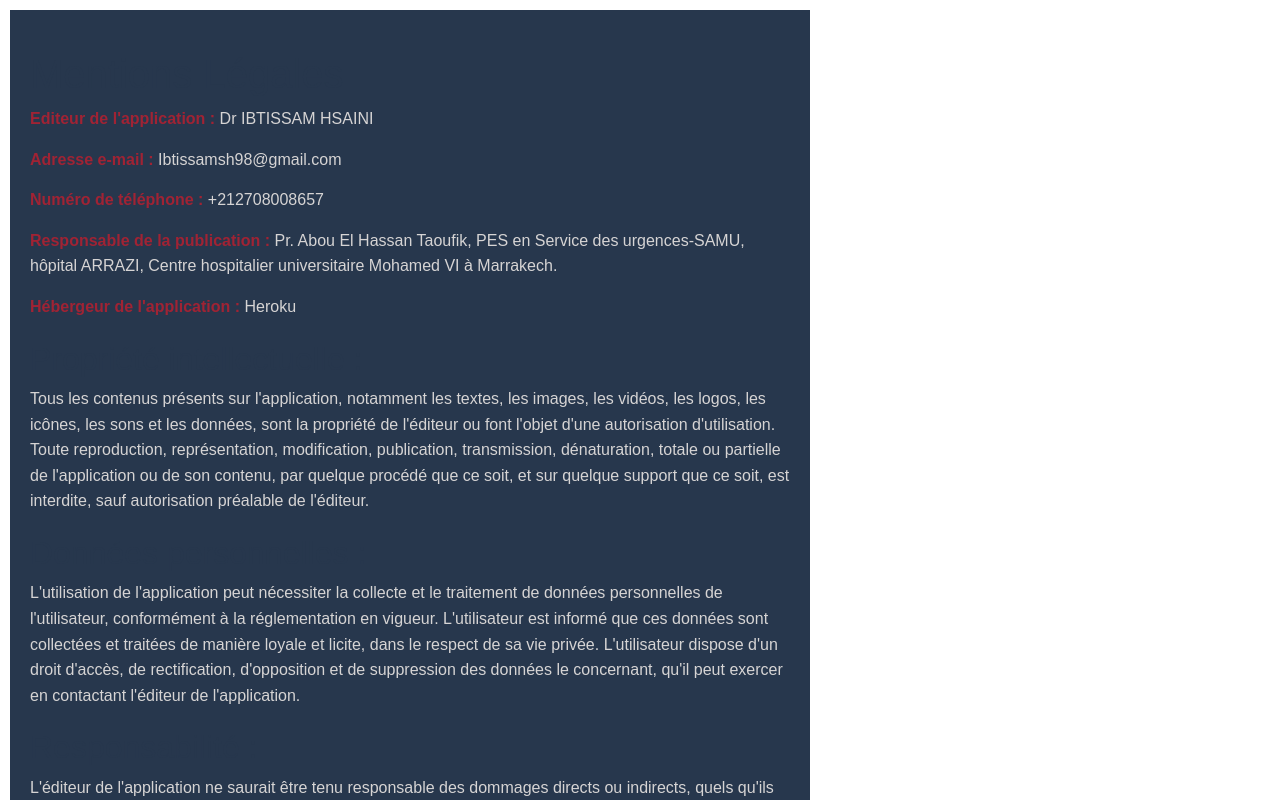
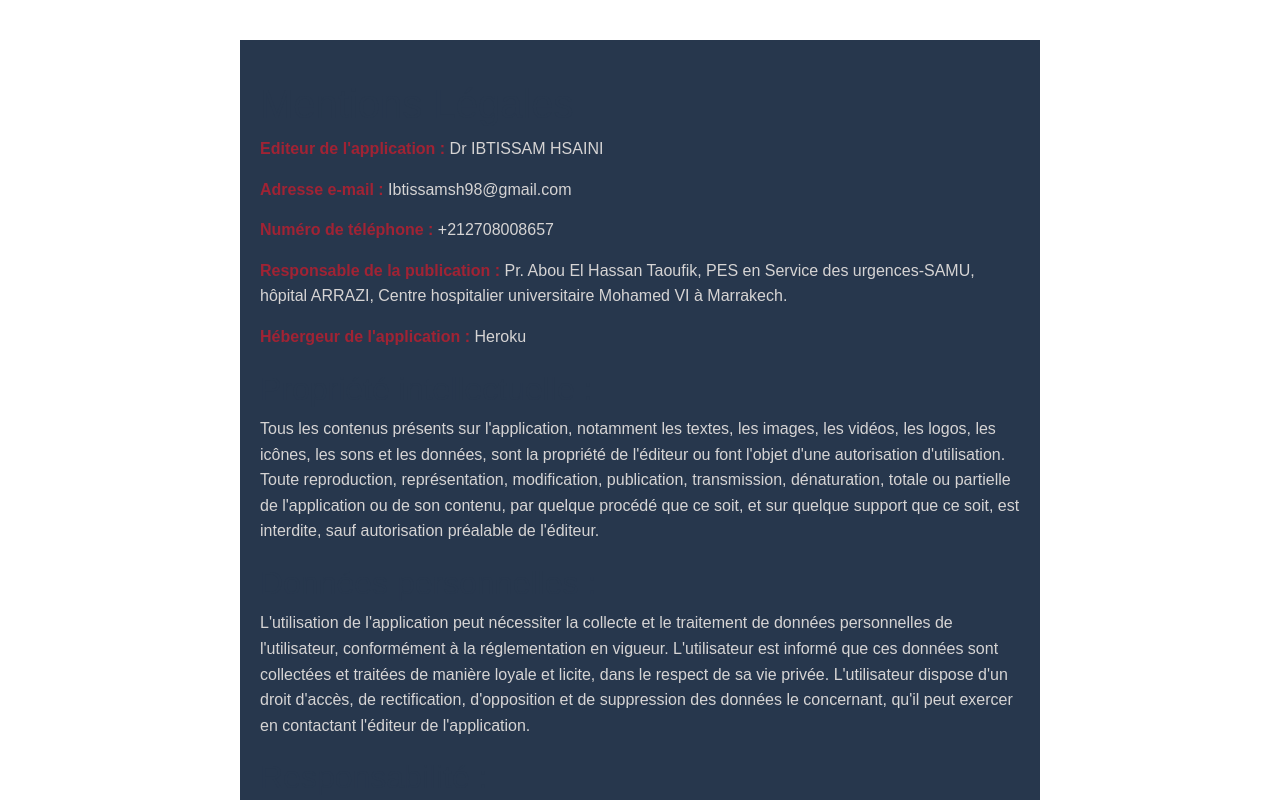
Before and after one commit to Yassmine-hsaini/guide-medical-pratique, an Angular app: page /mention-legale in a window 1280 px wide. Shown: the top 800 px of the page. Built offline with nearby package versions, Linux system fonts and the light colour scheme.

Commit message:
mention legale et remerciement

```diff
--- a/src/app/components/mention-legale/mention-legale.component.css
+++ b/src/app/components/mention-legale/mention-legale.component.css
@@ -3,7 +3,7 @@
     color: #d6d4d4;
     padding: 20px;
     line-height: 1.6;
-    margin: 10px !important;
+    margin: 40px;
     max-width: 800px;
     margin-left: auto;
     margin-right: auto;
--- a/src/app/components/remerciement/remerciement.component.css
+++ b/src/app/components/remerciement/remerciement.component.css
@@ -20,7 +20,7 @@
     color: #d6d4d4;
     padding: 20px;
     line-height: 1.6;
-    margin: 40px !important;
+    margin: 40px;
     max-width: 800px;
     margin-left: auto;
     margin-right: auto;
```
